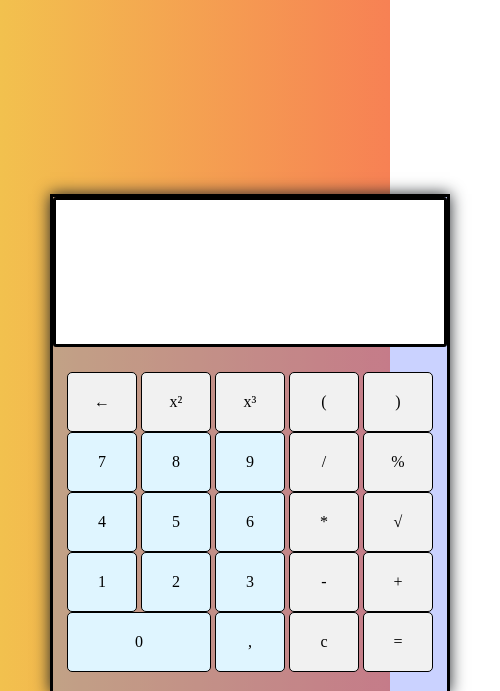
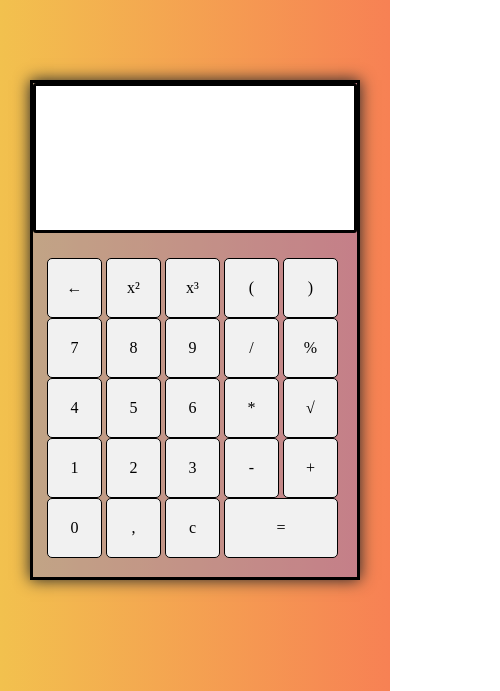
Before and after one commit to AstR0x/Calculator-V2.0, a plain HTML site: page index.html in a window 390 px wide. Shown: the top 691 px of the page, 500 px wide, since content can reach past the window. Drawn offline with nearby package versions, Linux system fonts and the light colour scheme.

Commit message:
added adaptive design

```diff
--- a/css/style.css
+++ b/css/style.css
@@ -57,9 +57,7 @@ footer {
     background-color: #F78154;
 }
 
-.button-block__button, .button-block__button_clear,
-.button-block__button_sqrt, .button-block__button_percent, .button-block__button_squaring,
-.button-block__button_cubing, .button-block__button_remove{
+.button-block__button, .button-block__button_special {
     height: 60px;
     width: 70px;
     border: 1px black solid;
@@ -89,3 +87,44 @@ footer {
     align-items: center;
     height: 150px;
 }
+
+
+@media screen and (max-width: 720px) {
+
+    header {
+        height: 30px;
+    }
+
+    .calculator-block {
+        margin: 50px auto 0;
+        height: 500px;
+        width: 330px;
+    }
+
+    .button-block__button, .button-block__button_special {
+        height: 60px;
+        width: 55px;
+        border: 1px black solid;
+        border-radius: 5px;
+        background-color: #f1f1f1;
+    }
+
+    .button-block__button_equal {
+        height: 60px;
+        width: 114px;
+        border: 1px black solid;
+        border-radius: 5px;
+        background-color: #f1f1f1;
+    }
+
+    section {
+        width: 360px;
+        margin: 0 auto;
+        flex: 1 0 auto;
+    }
+
+    footer {
+        display: none;
+    }
+
+}
--- a/index.html
+++ b/index.html
@@ -2,6 +2,7 @@
 <html lang="en">
 <head>
     <meta charset="UTF-8">
+    <meta name="viewport" content="width=device-width,initial-scale=1">
     <title>Calculator</title>
     <link href="https://stackpath.bootstrapcdn.com/bootstrap/4.1.3/css/bootstrap.min.css" rel="stylesheet">
     <link rel="stylesheet" href="https://maxcdn.bootstrapcdn.com/font-awesome/4.5.0/css/font-awesome.min.css">
@@ -22,9 +23,9 @@
                         </div>
                         <div class="button-block">
                             <div>
-                                <button type="button" value="&#8592;" class="button-block__button_remove"></button>
-                                <button type="button" value="x&sup2" class="button-block__button_squaring"></button>
-                                <button type="button" value="x&sup3" class="button-block__button_cubing"></button>
+                                <button type="button" value="&#8592;" class="button-block__button_remove button-block__button_special"></button>
+                                <button type="button" value="x&sup2" class="button-block__button_squaring button-block__button_special"></button>
+                                <button type="button" value="x&sup3" class="button-block__button_cubing button-block__button_special"></button>
                                 <button type="button" value="(" class="button-block__button"></button>
                                 <button type="button" value=")" class="button-block__button"></button>
                             </div>
@@ -33,14 +34,14 @@
                                 <button type="button" value="8" class="button-block__button button-block__number"></button>
                                 <button type="button" value="9" class="button-block__button button-block__number"></button>
                                 <button type="button" value="/" class="button-block__button"></button>
-                                <button type="button" value="%" class="button-block__button_percent"></button>
+                                <button type="button" value="%" class="button-block__button_percent, button-block__button_special"></button>
                             </div>
                             <div>
                                 <button type="button" value="4" class="button-block__button button-block__number"></button>
                                 <button type="button" value="5" class="button-block__button button-block__number"></button>
                                 <button type="button" value="6" class="button-block__button button-block__number"></button>
                                 <button type="button" value="*" class="button-block__button"></button>
-                                <button type="button" value="&#8730;" class="button-block__button_sqrt"></button>
+                                <button type="button" value="&#8730;" class="button-block__button_sqrt button-block__button_special"></button>
                             </div>
                             <div>
                                 <button type="button" value="1" class="button-block__button button-block__number"></button>
@@ -52,8 +53,8 @@
                             <div>
                                 <button type="button" value="0" class="button-block__button button-block__number button-block__button_null"></button>
                                 <button type="button" value="," class="button-block__button button-block__number"></button>
-                                <button type="button" value="c" class="button-block__button_clear"></button>
-                                <button type="button" value="=" class="button-block__button_equal"></button>
+                                <button type="button" value="c" class="button-block__button_clear button-block__button_special"></button>
+                                <button type="button" value="=" class="button-block__button_equal button-block__button_special"></button>
                             </div>
                         </div>
                     </form>
```
